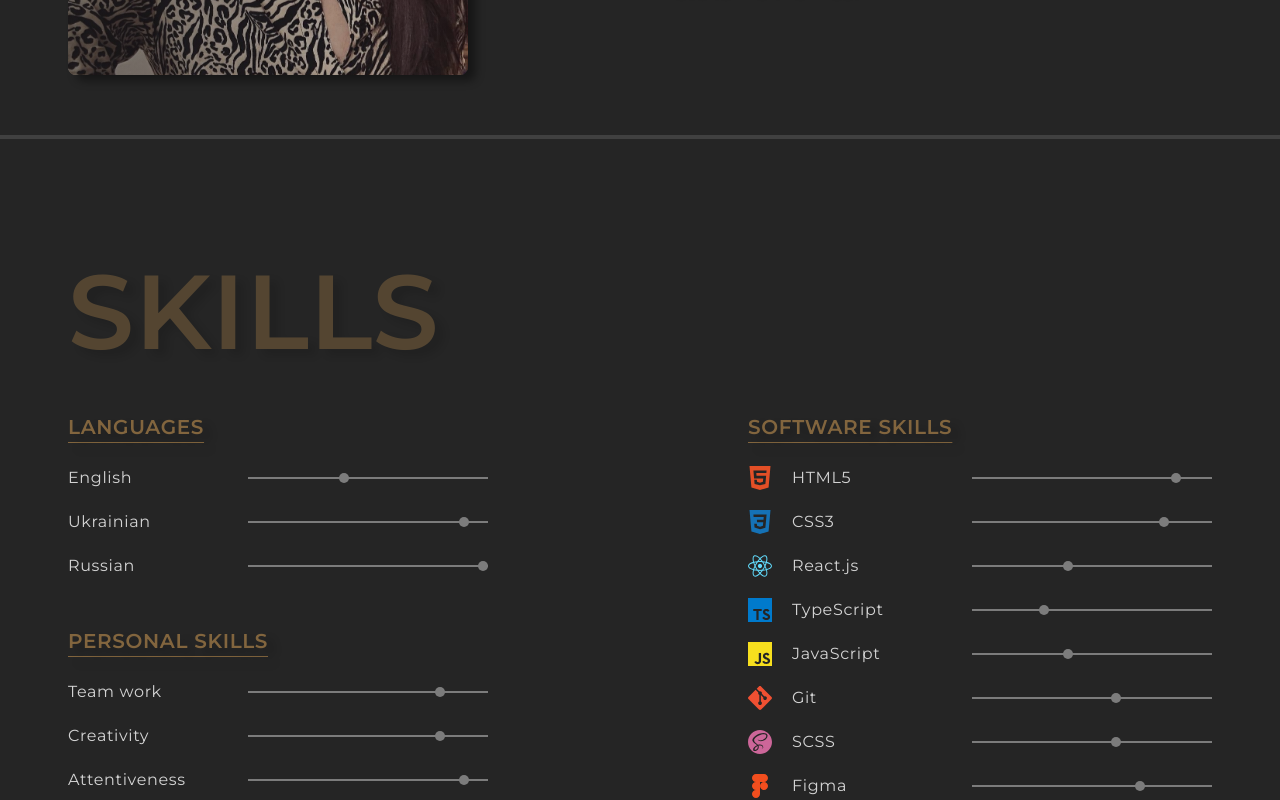
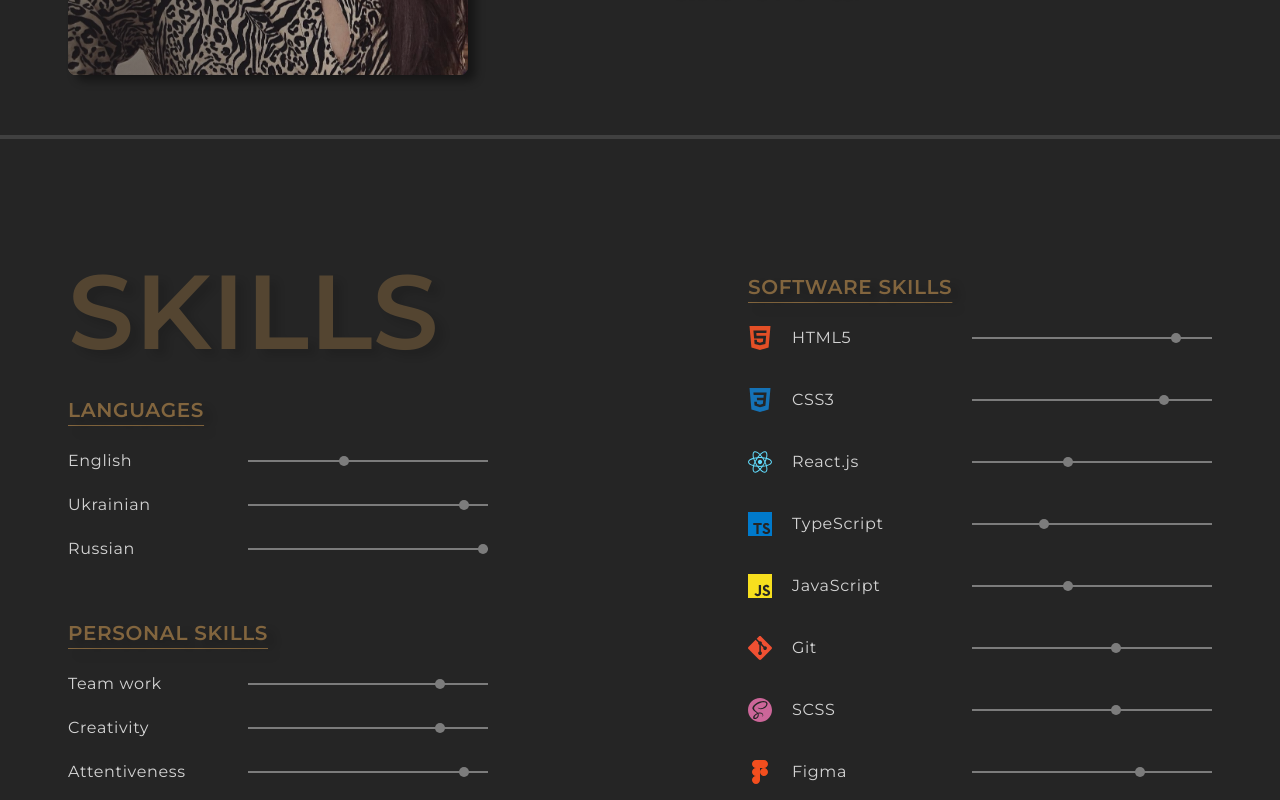
Before and after one commit to klyuchukviktoriya/portfolio, a React (Vite) app: page / in a window 1280 px wide. Shown: the part 1480-2280 px from the top of the page. Built offline with nearby package versions, Linux system fonts and the light colour scheme.

Commit message:
cleared some components' drafts

```diff
--- a/src/components/Hero/Hero.module.scss
+++ b/src/components/Hero/Hero.module.scss
@@ -1,11 +1,6 @@
 @use "../../styles/utils/index" as *;
 
 .hero {
-    // height: 100vh;
-    // background: url("/bg.jpg");
-    // background-size: cover;
-    // background-position: center;
-    // background-repeat: no-repeat;
     padding: 0;
 
     &__container {
@@ -16,14 +11,12 @@
         background-position: center;
         background-repeat: no-repeat;
         max-width: 1280px;
-        // height: 100%;
         padding: 180px 24px 32px;
         display: flex;
         flex-direction: column;
         margin: 0 auto;
         justify-content: space-between;
     }
-
 
     &__title {
         line-height: 1.4;
@@ -97,11 +90,6 @@
 
 @media screen and (min-width: 768px) {
     .hero {
-        // background: url("/bg.jpg");
-        // background-size: cover;
-        // background-position: center;
-        // background-repeat: no-repeat;
-
         &__container {
             height: 100vh;
             background: url("/bg.jpg");
@@ -162,8 +150,6 @@
 
 @media screen and (min-width: 1080px) {
     .hero {
-
-
         &__container {
             height: 100vh;
             background: url("/bg.jpg");
@@ -171,7 +157,6 @@
             background-position: center;
             background-repeat: no-repeat;
             padding: 268px 68px 40px;
-            // justify-content: space-between;
         }
 
         &__title {
@@ -189,23 +174,13 @@
         }
 
         &__list {
-            // font-size: 24px;
-
             &:after {
-                //     top: 130px;
                 right: -68px;
                 width: 222px;
-            }
-
-            li {
-                // line-height: 1.8;
             }
         }
 
         &__text {
-            // font-size: 25px;
-
-
             span {
                 display: inline-block;
             }
--- a/src/components/Menu/Menu.jsx
+++ b/src/components/Menu/Menu.jsx
@@ -33,7 +33,3 @@ export default function Menu({ onClose }) {
     </div>
   );
 }
-
-//       <nav className="menu"
-//         onClick={e => e.stopPropagation()}>
-//       </nav>
--- a/src/components/Skills/Skills.jsx
+++ b/src/components/Skills/Skills.jsx
@@ -28,7 +28,7 @@ export default function Skills() {
           </div>
           <div className={css.skills__item}>
             <h3>Software skills</h3>
-            <ul>
+            <ul className={css.skills__itemHard}>
               {softwareSkills.map(item => (
                 <SkillRow key={item.name} {...item} />
               ))}
--- a/src/components/Skills/Skills.module.scss
+++ b/src/components/Skills/Skills.module.scss
@@ -1,12 +1,8 @@
 @use "../../styles/utils/index" as *;
 
 .skills {
-
     &__container {
-        // backdrop-filter: blur(8px);
-        // background: linear-gradient(0.00deg, rgba(255, 255, 255, 0.08) 34%, rgba(24, 24, 24, 0.08) 84%);
         padding: 60px 20px;
-
     }
 
     &__title {
@@ -18,150 +14,85 @@
         text-align: center;
         color: var(--gold);
         margin-bottom: 24px;
-        // font-weight: 400;
         font-size: 18px;
         text-transform: uppercase;
         opacity: 0.6;
         font-weight: 600;
         text-shadow: 8px 6px 8px rgba(0, 0, 0, 0.4);
-
         text-decoration-line: underline;
         text-underline-offset: 8px;
         text-decoration-thickness: 1.2px;
-        // opacity: 1;
     }
 
     &__list {
         display: flex;
         flex-direction: column;
-        // gap: 60px;
         align-items: center;
     }
 
-    // &__item {margin-bottom: 0;}
-
     &__soft>&__item {
         margin-bottom: 60px;
-
     }
 }
 
 @media screen and (min-width: 768px) {
-
     .skills {
-
         &__container {
-            // backdrop-filter: blur(8px);
-            // background: linear-gradient(0.00deg, rgba(255, 255, 255, 0.08) 34%, rgba(24, 24, 24, 0.08) 84%);
-            padding: 80px 40px;
-            // text-align: left;
+            padding: 80px 40px 40px;
         }
 
         &__title {
-            // @include title;
             text-align: left;
-            // text-align: center;
         }
 
         h3 {
             text-align: left;
-            // color: var(--gold);
-            // margin-bottom: 24px;
-            // font-weight: 400;
-
-            // text-transform: uppercase;
-            // opacity: 0.6;
-            // font-weight: 600;
-            // text-shadow: 8px 6px 8px rgba(0, 0, 0, 0.4);
-
-            // text-decoration-line: underline;
-            // text-underline-offset: 8px;
-            // text-decoration-thickness: 1.2px;
-            // opacity: 1;
         }
 
         &__list {
-            // display: flex;
             flex-direction: row;
             gap: 60px;
             align-items: start;
             justify-content: space-between;
         }
 
-        &__item {
-            // margin-bottom: 0;
-        }
-
         &__soft>&__item {
             margin-bottom: 0;
-
         }
 
         &__soft>&__item:first-child {
-            margin-bottom: 48px;
-
+            margin-bottom: 57px;
         }
     }
 }
 
 @media screen and (min-width: 1000px) {
-
     .skills {
         &__container {
-            padding: 120px 68px;
-            // text-align: left;
+            padding: 120px 68px 20px;
         }
 
         h3 {
             font-size: 20px;
         }
-
-        // &__text {
-
-        //     // gap: 100px;
-
-        //     p {
-        //         max-width: none;
-        //         line-height: 2.2;
-        //         font-size: 20px;
-        //         // font-size: 18px;
-        //     }
-        // }
     }
-
 }
 
-
-@media screen and (min-width: 1440px) {
-
-    .about {
-        &__container {
-            // padding: 80px 140px;
-            // text-align: left;
+@media screen and (min-width: 1280px) {
+    .skills {
+        &__list {
+            margin-top: -140px;
+            align-items: end;
         }
 
-        &__title {
-            // font-size: 240px;
-            // margin-bottom: 60px;
-
+        &__soft {
+            margin-bottom: 18px;
         }
 
-
-        // &__text {
-        //     margin-right: 60px;
-        //     gap: 80px;
-
-        //     p {
-
-        //         // max-width: none;
-        //         text-align: center;
-        //         line-height: 2.35;
-        //         // font-size: 22px;
-        //         // font-size: 18px;
-        //     }
-        // }
-
-
+        &__itemHard {
+            li {
+                margin-bottom: 38px;
+            }
+        }
     }
-
 }
```
Also changed, not shown: src/components/Menu/Menu.module.scss (+0 -30 lines), src/components/SkillRow/SkillRow.jsx (+0 -13 lines), src/components/SkillRow/SkillRow.module.scss (+0 -18 lines).
